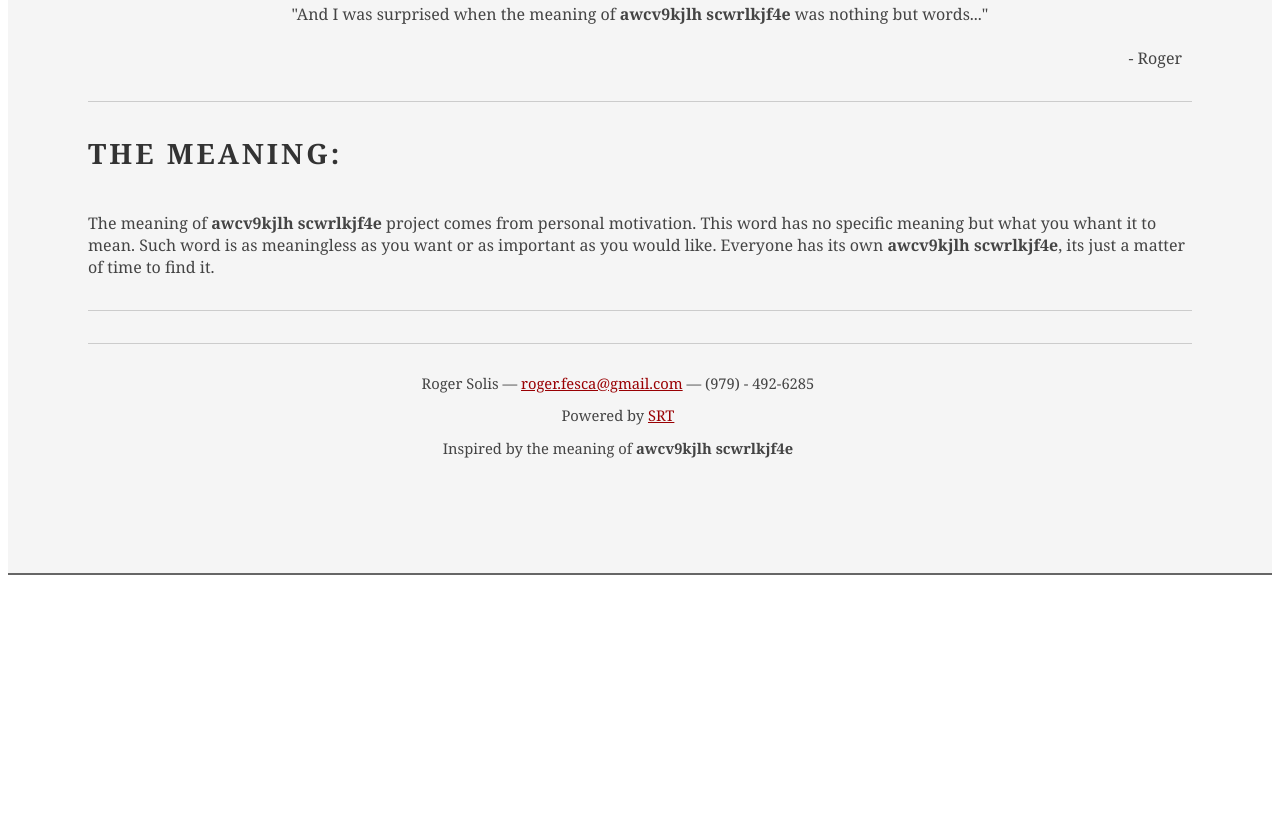
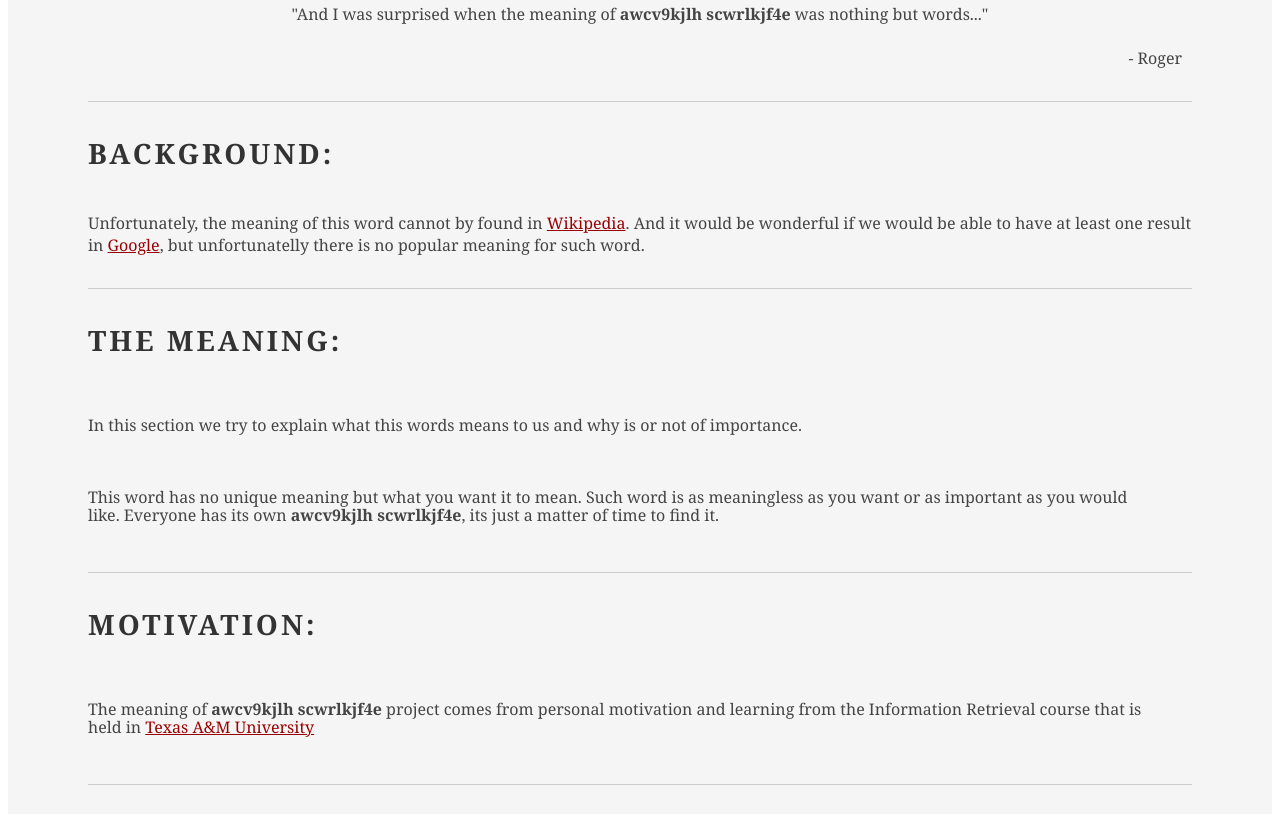
Before and after one commit to rochoSC/rochoSC.github.io, a plain HTML site: page awcv9kjlhscwrlkjf4e.html in a window 1280 px wide. Shown: the part 426-1240 px from the top of the page. Before the commit the page ends 1081 px from the top, so only its background shows below. Drawn offline with Linux system fonts and the light colour scheme; a small style sheet from the web is missing.

Commit message:
Improved This word has no unique meaning but what you want it to mean. Such word is as meaningless as you want or as

```diff
--- a/awcv9kjlhscwrlkjf4e.html
+++ b/awcv9kjlhscwrlkjf4e.html
@@ -49,14 +49,29 @@
 						<br><br>
 						<div style="text-align: right; margin-right: 10px;">- Roger</div>
 					</div>
-          <h1 style="font-size: 28px; text-transform: uppercase; letter-spacing: 3px;">The meaning:</h1>
+          <h1 style="font-size: 28px; text-transform: uppercase; letter-spacing: 3px;">Background:</h1>
           <br>
+
           <div class="yui-gf" style="text-align: left; font-size: medium;">
-						The meaning of <b>awcv9kjlh scwrlkjf4e</b> project comes from personal motivation. This word
-            has no specific meaning but what you whant it to mean. Such word is as meaningless as you want or as
+            Unfortunately, the meaning of this word cannot by found in <a href="https://www.wikipedia.org/">Wikipedia</a>.
+            And it would be wonderful if we would be able to have at least one result in <a href="https://www.google.com/">Google</a>, but
+            unfortunatelly there is no popular meaning for such word.
+          </div>
+          <h1 style="font-size: 28px; text-transform: uppercase; letter-spacing: 3px;">The meaning:</h1><br>
+          <div class="yui-gf" style="text-align: left; font-size: medium;">
+            <p>In this section we try to explain what this words means to us and why is or not of importance.</p><br>
+            <p>This word has no unique meaning but what you want it to mean. Such word is as meaningless as you want or as
             important as you would like. Everyone has its own <b>awcv9kjlh scwrlkjf4e</b>, its just a matter of time
-            to find it.
+            to find it.</p>
+
 					</div>
+
+          <h1 style="font-size: 28px; text-transform: uppercase; letter-spacing: 3px;">Motivation:</h1><br>
+          <div class="yui-gf" style="text-align: left; font-size: medium;">
+            <p>The meaning of <b>awcv9kjlh scwrlkjf4e</b> project comes from personal motivation and learning from
+            the Information Retrieval course that is held in <a href="https://www.tamu.edu/"> Texas A&amp;M University</a> </p>
+					</div>
+
 
 			</div><!--// yui-main -->
 		</div><!--// bd -->
```
